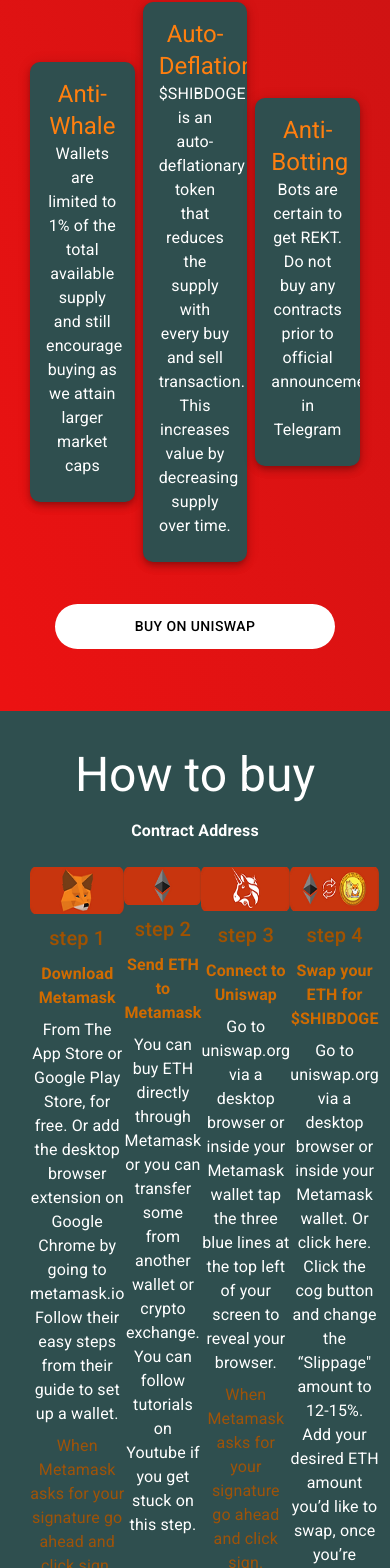
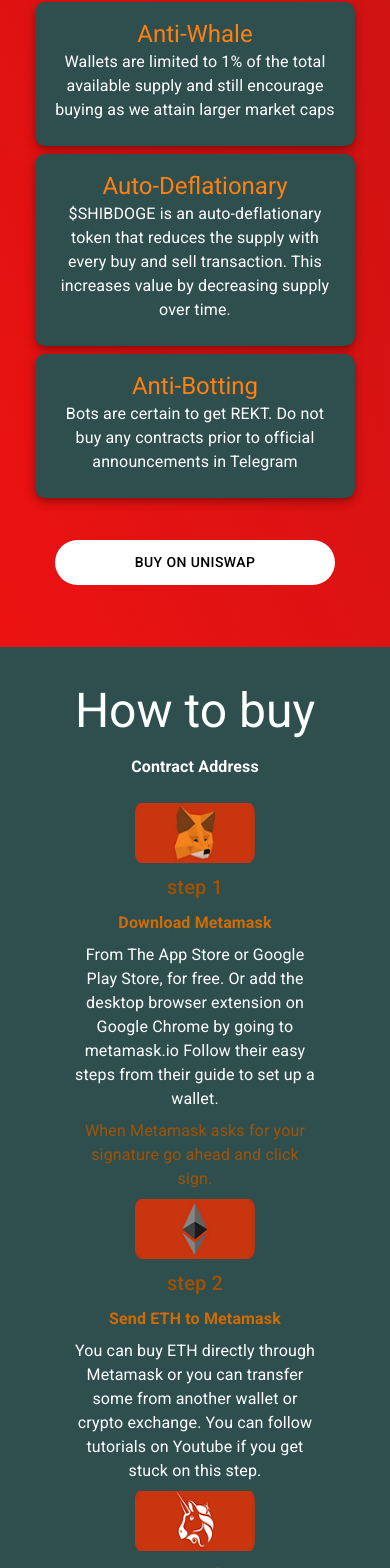
Before and after one commit to AxanIqbal/cat-fun, a Next.js app: page / in a window 390 px wide. Shown: the part 5459-7027 px from the top of the page. Built offline with nearby package versions, Linux system fonts and the light colour scheme.

Commit message:
responsive list

```diff
--- a/components/section-howtobuy.tsx
+++ b/components/section-howtobuy.tsx
@@ -23,7 +23,7 @@
             <MyStack justifyItems="center" sx={{width: '100%'}}>
                 <MyTypo my={2} variant={'h3'}>How to buy</MyTypo>
                 <MyTypo fontWeight={'bold'}>Contract Address</MyTypo>
-                <Stack direction={'row'} justifyContent="space-evenly" my={3}>
+                <Stack direction={{ xs: 'column', sm: 'row' }} justifyContent="space-evenly" alignItems={{ xs: 'center', sm: 'start' }} my={3} spacing={1}>
                     <BuySteps img={Buy1}
                               body={`From The App Store or Google Play Store, for free. Or add the desktop browser extension on Google Chrome by going to metamask.io Follow their easy steps
 from their guide to set up a wallet.`}
--- a/components/section-uniswap.tsx
+++ b/components/section-uniswap.tsx
@@ -14,7 +14,6 @@
 
 const MyCard = styled(Card)`
   background-color: darkslategrey;
-  margin-bottom: 1em;
   width: 20em;
   border-radius: 10px;
 
@@ -37,7 +36,7 @@
         <MySection>
             <Stack sx={{width: "100%"}}>
                 <MyButton style={{width: "20em"}}>buy on uniswap</MyButton>
-                <Stack direction={"row"} justifyContent="space-evenly"
+                <Stack direction={{ xs: 'column', sm: 'row' }} justifyContent="space-evenly"
                        alignItems="center" sx={{width: "100%"}} spacing={1}>
                     <MyCard elevation={5}>
                         <CardContent>
```
